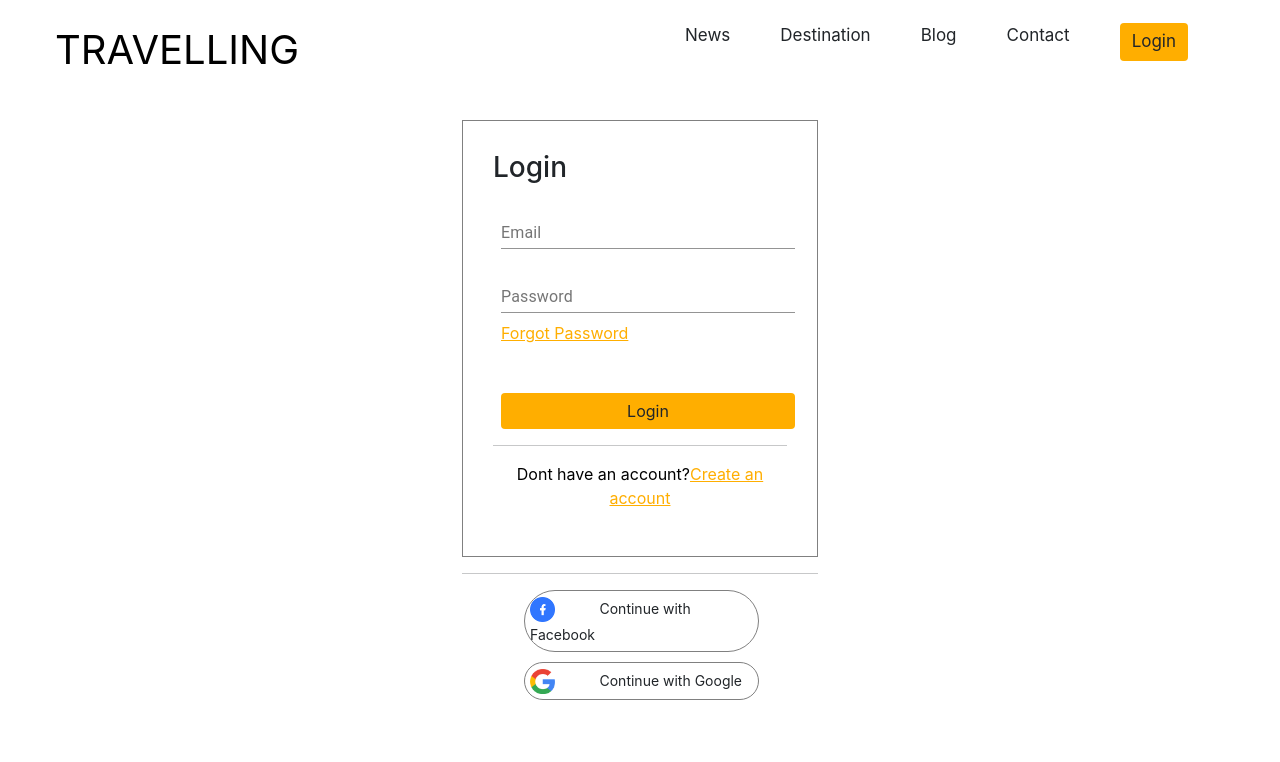
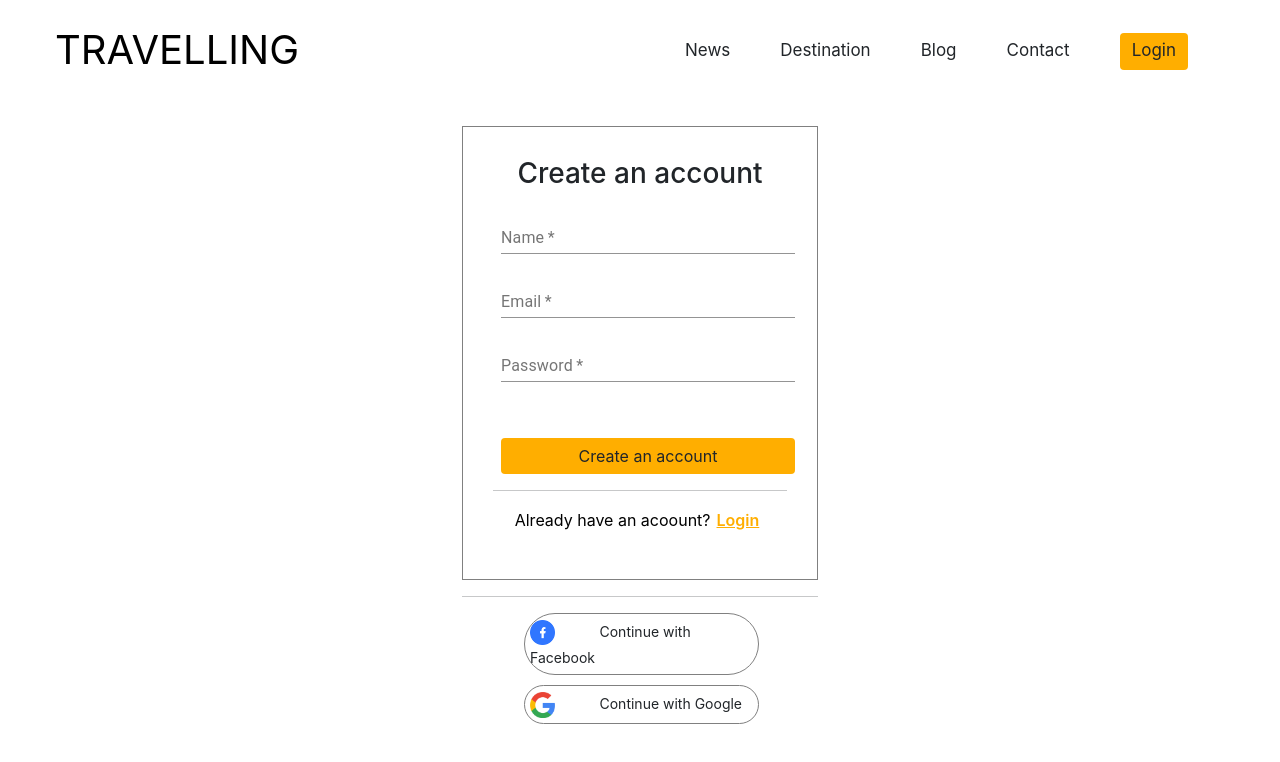
Before and after one commit to Simple-temp/react-travelling, a React (Create React App) app: page /loginAndResister in a window 1280 px wide. Shown: the top 762 px of the page. Built offline with nearby package versions, Linux system fonts and the light colour scheme.

Commit message:
new added

```diff
--- a/src/components/LoginAndResister/LoginAndResister.css
+++ b/src/components/LoginAndResister/LoginAndResister.css
@@ -39,3 +39,19 @@ form span a,
 {
     width:25px;
 }
+.tooglebtn
+{
+    color:rgb(255, 174, 0);
+    background: transparent;
+    border:none;
+    font-weight:600;
+    text-decoration:underline;
+}
+.login-menu
+{
+    margin-top:13px;
+}
+.login-menu li
+{
+    padding-top:5px;
+}
--- a/src/components/LoginAndResister/LoginAndResister.js
+++ b/src/components/LoginAndResister/LoginAndResister.js
@@ -1,10 +1,10 @@
-import React, { useContext } from 'react';
+import React, { useContext, useState } from 'react';
 import "./LoginAndResister.css"
 import { makeStyles } from '@material-ui/core/styles';
 import TextField from '@material-ui/core/TextField';
 import fb from "../../img/icon/fb.png";
 import google from "../../img/icon/google.png";
-import { getAuth, signInWithPopup, GoogleAuthProvider } from "firebase/auth";
+import { getAuth, signInWithPopup , GoogleAuthProvider , createUserWithEmailAndPassword , signInWithEmailAndPassword , updateProfile ,FacebookAuthProvider } from "firebase/auth";
 import { UserContext } from '../../App';
 import { initializeApp } from "firebase/app";
 import firebaseConfig from './firebaseConfig';
@@ -23,15 +23,36 @@ const useStyles = makeStyles((theme) => ({
 
 const LoginAndResister = () => {
 
+
     const classes = useStyles();
 
     const provider = new GoogleAuthProvider();
+    const fbprovider = new FacebookAuthProvider();
 
     const [loggedInUser,setloggedInUser] = useContext ( UserContext );
 
     const navigate = useNavigate();
     const location = useLocation();
     const from = location.state?.from?.pathname || "/";
+
+    const facebook = () =>
+    {
+        const auth = getAuth();
+    signInWithPopup(auth, fbprovider)
+    .then((result) => {
+        const user = result.user;
+        const credential = FacebookAuthProvider.credentialFromResult(result);
+        const accessToken = credential.accessToken;
+        navigate(from, { replace: true });
+        console.log(user);
+    })
+    .catch((error) => {
+        const errorCode = error.code;
+        const errorMessage = error.message;
+        const email = error.email;
+        const credential = FacebookAuthProvider.credentialFromError(error);
+    });
+    }
 
 
     const googleSignIn = () =>
@@ -52,6 +73,89 @@ const LoginAndResister = () => {
         });
     }
 
+    const [newperson,setNewperson] = useState(true);
+
+    const [user,setUser] = useState({
+        isSignIn : false,
+        name : "",
+        email : "",
+        password : "",
+        photo : "",
+        success : "",
+        error : "",
+    });
+
+
+    const haldleBlur = (e) =>
+    {
+        let isvalid = true;
+        if( e.target.name === "email")
+        {
+          isvalid = /\S+@\S+.\S+/.test(e.target.value);
+        }
+        if( e.target.name === "password")
+        {
+          const passLength = e.target.value.length > 8 ;
+          const validPass = /(?=.*?[A-Z])(?=.*?[a-z])(?=.*?[#?!@$%^&*-])(?=.*?[0-9])/.test(e.target.value);
+          isvalid = passLength && validPass;
+        }
+        if(isvalid)
+        {
+          const newUserInfo = {...user}
+          newUserInfo [e.target.name] = e.target.value;
+          setUser(newUserInfo);
+        }
+    }
+
+    const haldleSubmit = (e) =>
+    {
+        if(newperson && user.email && user.password)
+        {
+            const auth = getAuth();
+            createUserWithEmailAndPassword(auth, user.email, user.password)
+            .then((res) => {
+                const newUserInfo = {...user}
+                setUser(newUserInfo);
+                setloggedInUser(newUserInfo);
+                update(user.name)
+                navigate(from, { replace: true });
+              })
+              .catch(error => {
+                const newUserInfo = {...user}
+                newUserInfo.error = error.message;
+                setUser(newUserInfo)
+              });
+        }
+        if(user.email && user.password)
+        {
+            const auth = getAuth();
+                signInWithEmailAndPassword(auth, user.email, user.password)
+                .then((res) => {
+                    const newUserInfo = {...user}
+                    setUser(newUserInfo);
+                    setloggedInUser(newUserInfo);
+                    navigate(from, { replace: true });
+                })
+                .catch((error) => {
+                    const newUserInfo = {...user}
+                    setUser(newUserInfo)
+                });
+        }
+        e.preventDefault();
+    }
+
+
+    const update = name =>
+    {
+        const auth = getAuth();
+        updateProfile(auth.currentUser, {
+        displayName: name
+        }).then(() => {
+            console.log("User name update successfully");
+        }).catch((error) => {
+        });
+    }
+
     return (
         <>
                 <div className="main">
@@ -62,7 +166,7 @@ const LoginAndResister = () => {
                                 </div>
                             </div>
                             <div className="col-lg-8 d-flex align-items-center">
-                                <ul className='usermenu'>
+                                <ul className='usermenu login-menu'>
                                     <li>
                                         <a>news</a>
                                     </li>
@@ -86,20 +190,37 @@ const LoginAndResister = () => {
                     <div className="row">
                         <div className="col-lg-4 mx-auto">
                             <div className="login-box">
-                                <h3>Login</h3>
-                                <form className={classes.root} noValidate autoComplete="off">
-                                    <TextField id="standard-basic" label="Email" className="w-100" />
-                                    <TextField id="standard-password-input" label="Password" type="password" autoComplete="current-password" className="w-100" />
-                                    <span><a href="" className='ml-5'>Forgot Password</a></span>
-                                    <input type="submit" value="Login" className="btn w-100 d-block mt-5" />
+                                <h3 className='text-center'>{ newperson ? "Create an account" : "Login"}</h3>
+                                <form className={classes.root} noValidate autoComplete="off" onSubmit={haldleSubmit}>
+                                    {
+                                        newperson && <TextField id="standard-basic" name="name" label="Name" className="w-100" required />
+                                    }
+                                    <TextField id="standard-basic" name="email" label="Email" className="w-100" onBlur={haldleBlur} required />
+                                    {
+                                        newperson && <small style={{color:"red"}}>{user.error && "Email already taken"}</small>
+                                    }
+                                    <TextField id="standard-password-input" name="password" label="Password" type="password" autoComplete="current-password" className="w-100" onBlur={haldleBlur}  required />
+                                    {
+                                        !newperson && <p style={{color:"rgb(255, 174, 0)",cursor:"pointer"}}>Forgot password?</p>
+                                    }
+                                    <input type="submit" value={ newperson ? "Create an account" : "Login"} className='btn w-100 d-block mt-5' />
                                 </form>
                                 <hr />
-                                <p className='text-center'>Dont have an account?<span><a href="">Create an account</a></span></p>
+                                <p className='text-center'>
+                                    {
+                                        !newperson ? "Don't have an account?" : "Already have an acoount?"
+                                    }
+                                <button className='tooglebtn' onClick={()=>setNewperson(!newperson)} >
+                                    {
+                                        newperson ? "Login" : "Create an account"
+                                    }
+                                </button>
+                                </p>
                             </div>
                             <hr />
                             <div className="others">
                                 <ul>
-                                    <li><img src={fb} alt="" /> <small>Continue with Facebook</small></li>
+                                    <li onClick={facebook}><img src={fb} alt="" /> <small>Continue with Facebook</small></li>
                                     <li onClick={googleSignIn}><img src={google} alt="" /> <small>Continue with Google</small></li>
                                 </ul>
                             </div>
```
Also changed, not shown: src/components/LoggedInUserDestination/LoggedInUserDestination.js (line endings or trailing spaces). Lines whose indentation alone changed are shown as unchanged.
